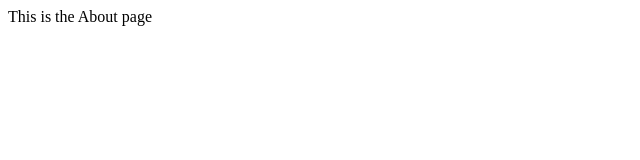
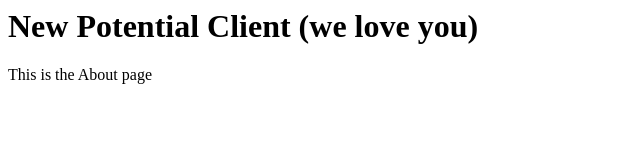
Before and after one commit to markpriest/git-course-repo, a website: page about.html in a window 1280 px wide. Shown: the whole page, without its empty margins (0-640 px from the left). Drawn offline with Linux system fonts and the light colour scheme.

Commit message:
modified about page for potential client

```diff
--- a/about.html
+++ b/about.html
@@ -1,6 +1,10 @@
 <!DOCTYPE html?
 <html>
 	<body>
+		<h1>New Potential Client (we love you)</h1>
+
 		This is the About page
+
+		<!-- THis is the new form -->
 	</body>
 </html>
```
